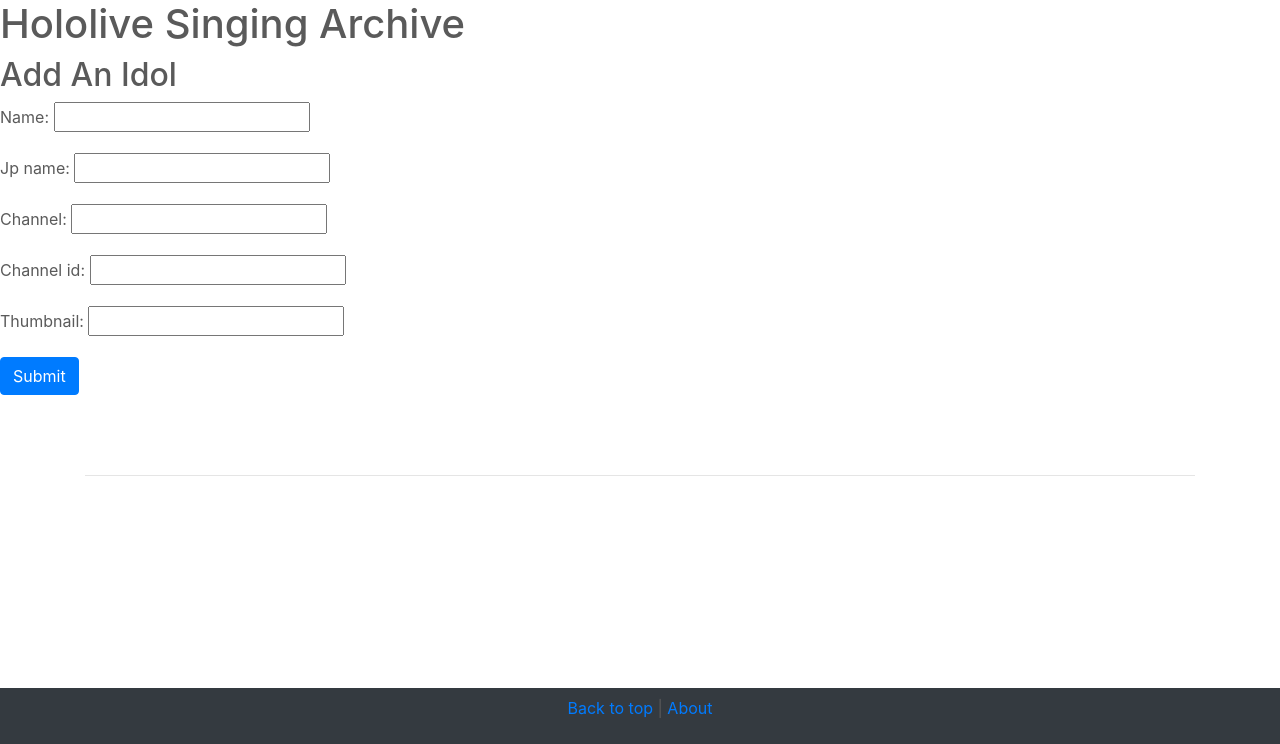
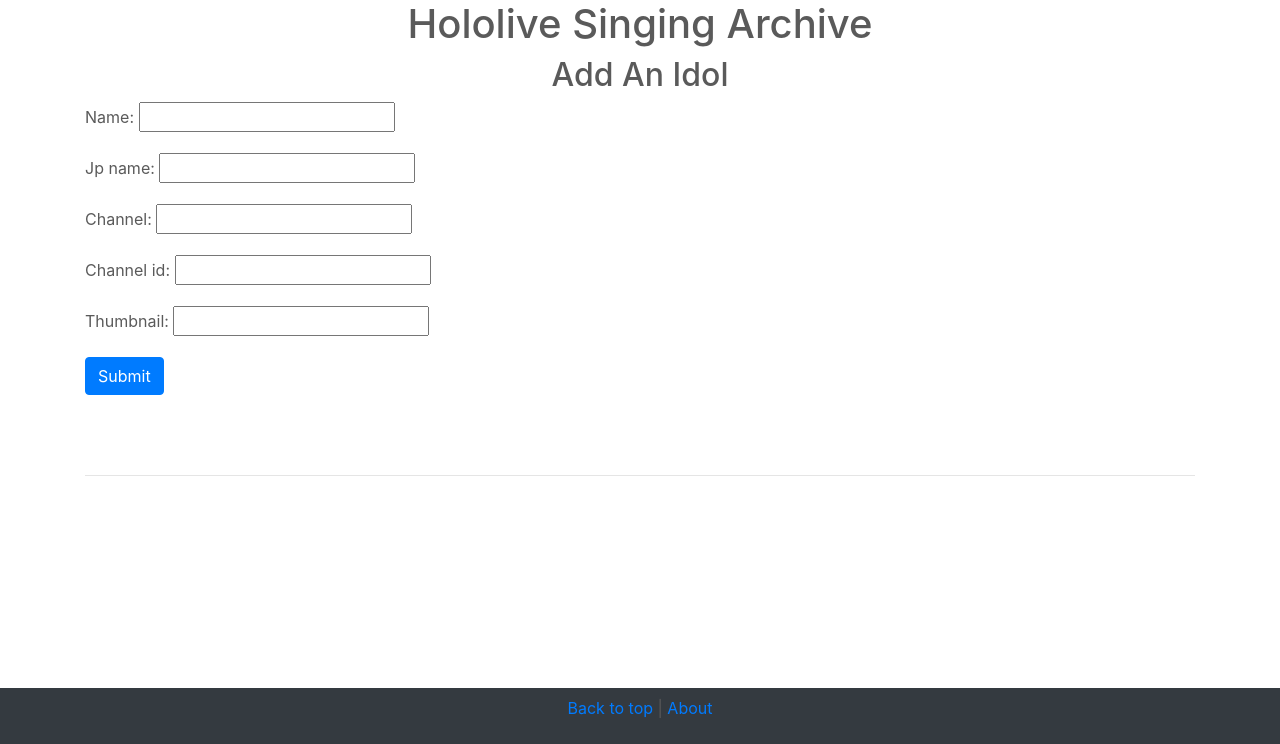
Before and after one commit to iandenegri/hololive-idol-archive, a Django app: page /idol/create/ in a window 1280 px wide. Shown: the part 56-800 px from the top of the page. Run offline with Django 3.2, Linux system fonts and the light colour scheme; the visitor is signed in with stand-in values (Sample User, id 1); some libraries are stand-ins or nearby versions.

Commit message:
FE polish. Fix home qeuryset.

```diff
--- a/archive/templates/idol_create.html
+++ b/archive/templates/idol_create.html
@@ -1,7 +1,8 @@
 {% extends 'base.html' %}
 {% block body %}
-<h1>Hololive Singing Archive</h1>
-<h2>Add An Idol</h2>
+<div class="container">
+    <h1 class="text-center">Hololive Singing Archive</h1>
+    <h2 class="text-center">Add An Idol</h2>
 
     <form method="post">{% csrf_token %}
         <!-- <div class="form-group">
@@ -24,5 +25,5 @@
         {{ form.as_p }}
         <input class="btn btn-primary" type="submit" value="Submit">
     </form>
-
+</div>
 {% endblock %}
--- a/archive/templates/search.html
+++ b/archive/templates/search.html
@@ -8,11 +8,11 @@
     <ul>
         <h3>Streams With that Song In Their Tracklist:</h3>
         {% for result in stream_song_results %}
-            <li><a href="{{ result.get_absolute_url }}">{{ result }}</a></li>
+            <li><img width=350 src="{{ result.thumbnail }}" class="pr-2"><a href="{{ result.get_absolute_url }}">{{ result }}</a></li>
         {% endfor %}
         <h3>Streams You Might Be Looking for:</h3>
         {% for result in stream_results %}
-            <li><a href="{{ result.get_absolute_url }}">{{ result }}</a></li>
+            <li><img width=250 src="{{ result.thumbnail }}" class="pr-2"><a href="{{ result.get_absolute_url }}">{{ result }}</a></li>
         {% endfor %}
         <h3>Songs Matching That Query:</h3>
         {% for result in song_results %}
--- a/archive/views.py
+++ b/archive/views.py
@@ -29,7 +29,7 @@
 
     def get_context_data(self, **kwargs):
         context = super().get_context_data(**kwargs)
-        context['latest_streams'] = Stream.objects.all()
+        context['latest_streams'] = Stream.objects.order_by('-date_posted')[:3]
         print(context)
         return context
 
```
Also changed, not shown: archive/templates/idol_detail.html (+6 -3 lines), archive/templates/stream_list.html (+5 -3 lines). Lines whose indentation alone changed are shown as unchanged.
